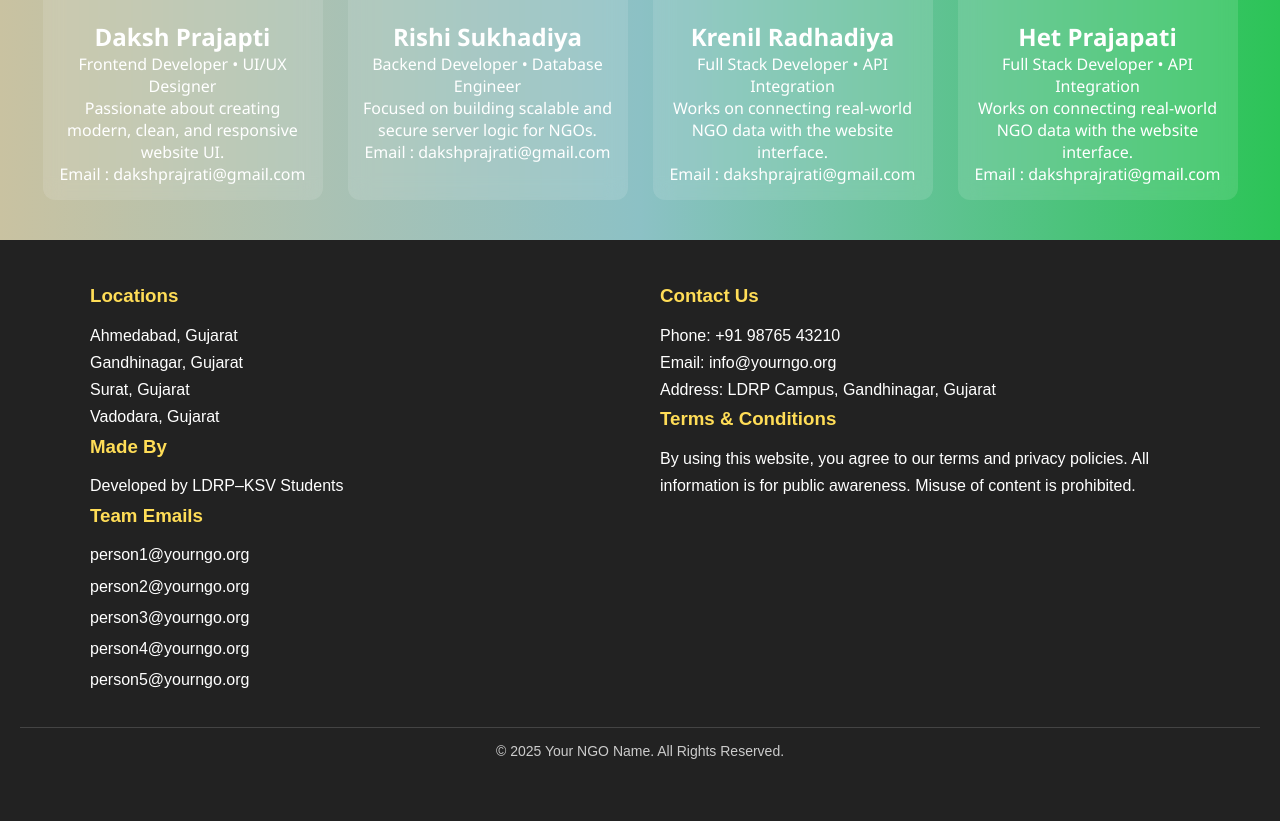
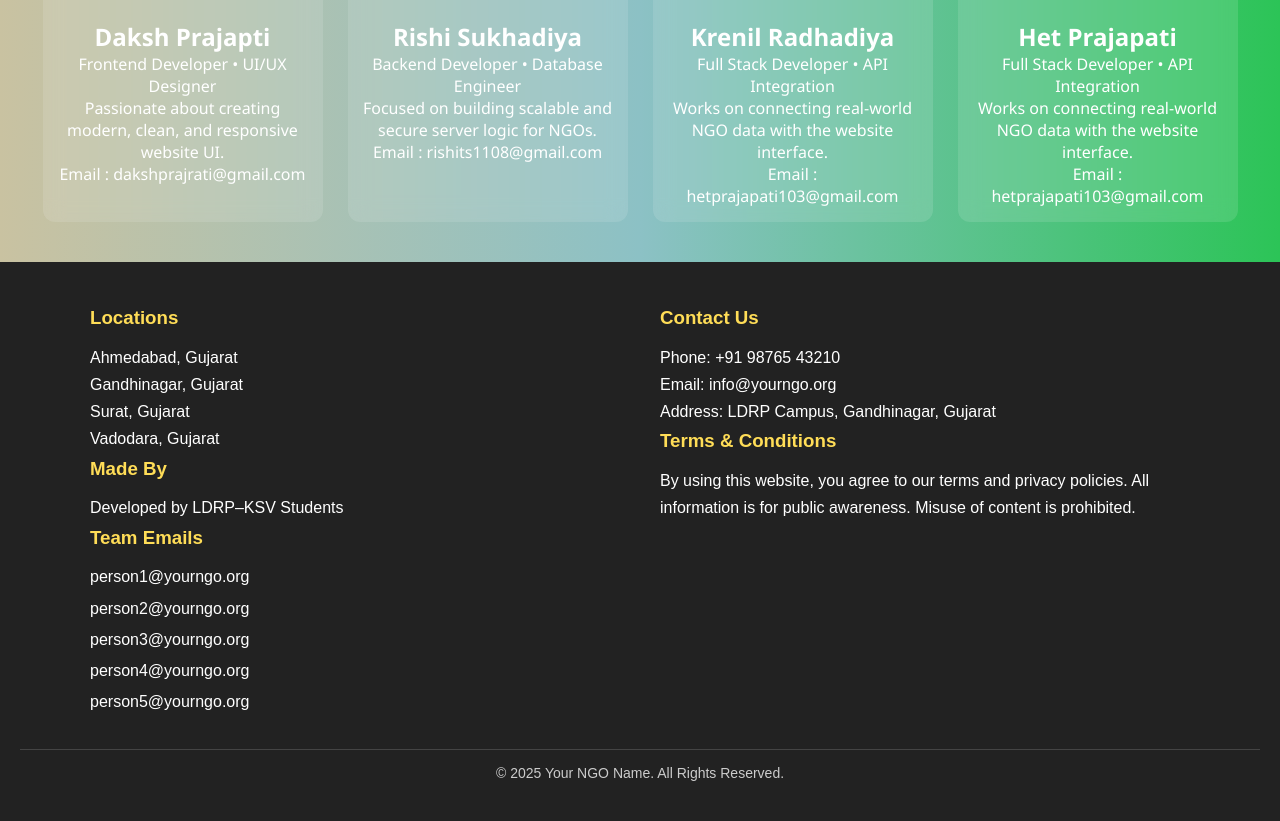
Before and after one commit to het0103/ImpactThon_RookieCoders, a Django app: template nour/templates/about.html in a window 1280 px wide. Shown: the part 492-1313 px from the top of the page. Before the commit the page ends 1251 px from the top, so only its background shows below. Run offline with Django 5.2, Linux system fonts and the light colour scheme; the template is opened without the code that fills it, so the values that code supplies are empty.

Commit message:
email change
ok

```diff
--- a/nour/templates/about.html
+++ b/nour/templates/about.html
@@ -46,7 +46,7 @@
         <h2>Rishi Sukhadiya</h2>
         <p>Backend Developer • Database Engineer</p>
         <p>Focused on building scalable and secure server logic for NGOs.</p>
-        <p>Email : dakshprajrati@gmail.com</p>
+        <p>Email : rishits1108@gmail.com</p>
       </div>
 
       <!-- DEV 3 -->
@@ -55,7 +55,7 @@
         <h2>Krenil Radhadiya</h2>
         <p>Full Stack Developer • API Integration</p>
         <p>Works on connecting real-world NGO data with the website interface.</p>
-        <p>Email : dakshprajrati@gmail.com</p>
+        <p>Email : hetprajapati103@gmail.com</p>
       </div>
       <!-- DEV 4 -->
       <div class="dev-card">
@@ -63,7 +63,7 @@
         <h2>Het Prajapati</h2>
         <p>Full Stack Developer • API Integration</p>
         <p>Works on connecting real-world NGO data with the website interface.</p>
-        <p>Email : dakshprajrati@gmail.com</p>
+        <p>Email :  hetprajapati103@gmail.com</p>
       </div>
 
     </div>
```
